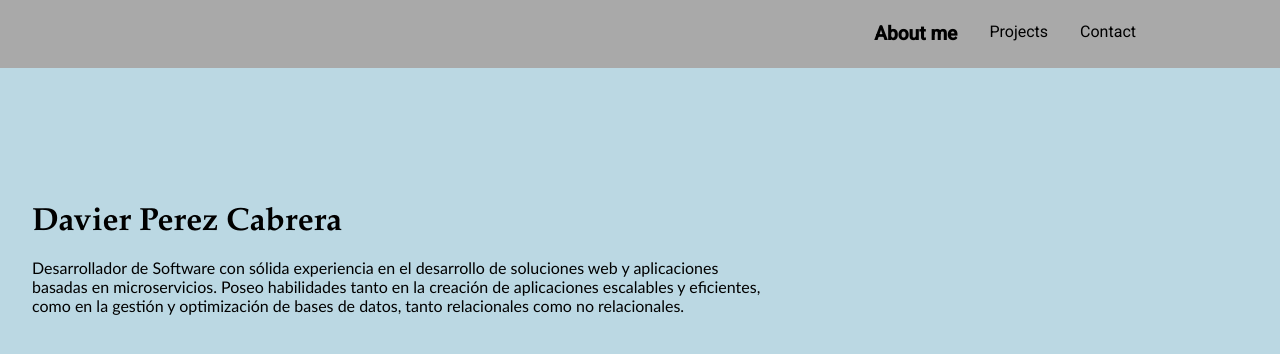
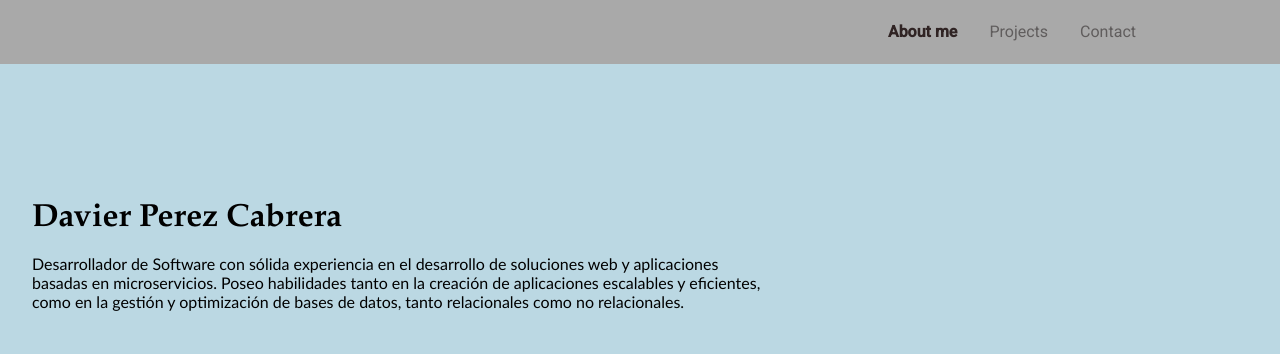
Before and after one commit to dperezc21/davier-portfolio, an Angular app: page /about-me in a window 1280 px wide. Shown: the top 354 px of the page. Built offline with nearby package versions, Linux system fonts and the light colour scheme.

Commit message:
feat: styles to header butttons

```diff
--- a/src/app/components/header/header.component.css
+++ b/src/app/components/header/header.component.css
@@ -21,11 +21,15 @@
 
 .item {
   text-decoration: none;
-  color: black;
+  color: #605d5d;
   padding: 1rem;
 }
 
+.item:hover {
+  color: black;
+}
+
 .activated {
-  font-size: 1.2em;
   font-weight: bold;
+  color: #302424;
 }
```
Also changed, not shown: src/app/components/header/header.component.html (+5 -6 lines).
